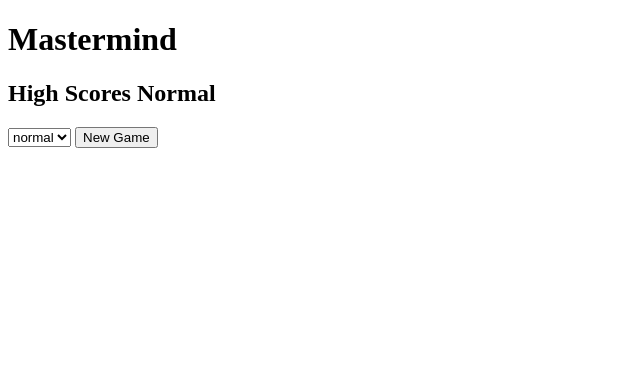
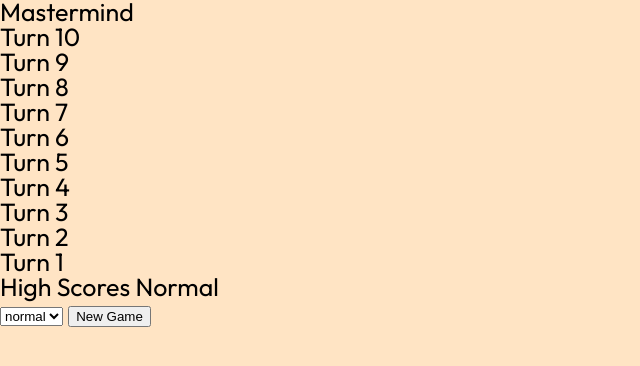
Before and after one commit to ASamedWalker/playmastermind, a plain HTML site: page src/index.html in a window 1280 px wide. Shown: the whole page, without its empty margins (0-640 px from the left). Drawn offline with Linux system fonts and the light colour scheme; no server answers.

Commit message:
Modifying and adding some functionality to my game

```diff
--- a/src/Controller/Controller.js
+++ b/src/Controller/Controller.js
@@ -1,7 +1,7 @@
-import {default as codeMaker } from "../CodeMaker.js";
+import {default as codeMaker } from "../js/CodeMaker.js";
 import * as model from "../Model/Model.js";
-import { maxTries } from "../Config.js";
-import { default as UI } from "../UI.js"
+import { maxTries } from "../js/Config.js";
+import { default as UI } from "../js/UI.js"
 
 // Await our promise
 const initModel = async () => {
@@ -12,9 +12,15 @@ const initModel = async () => {
 }
 // -----------------------------------------------
 
+
+const initUI = () =>  {
+    UI.renderBoard();
+}
+
 // Initializer
 const startGame = () => {
     initModel();
+    initUI();
 }
 
 startGame();
--- a/src/Views/BoardView.js
+++ b/src/Views/BoardView.js
@@ -1,4 +1,4 @@
-import { maxTries } from "../Config.js";
+import { maxTries, maxNumbers, codeLength} from "../js/Config.js";
 
 class BoardView {
     #element = document.querySelector(".game-board-view");
@@ -21,10 +21,11 @@ class BoardView {
 
     getHTMLForChoices() {
         let html = '';
-        for (let i = 0; i < maxTries; i++) {
+        for (let i = 0; i < codeLength; i++) {
             html += `
             <div class="choice choice-number" data-choice=${i}">
-            <span class="number"></span></div>`;
+            <span class="number"></span>
+            </div>`;
         }
         return html;
     }
--- /dev/null
+++ b/src/css/reset.css
@@ -0,0 +1,135 @@
+/* http://meyerweb.com/eric/tools/css/reset/
+   v2.0 | 20110126
+   License: none (public domain)
+*/
+
+html,
+body,
+div,
+span,
+applet,
+object,
+iframe,
+h1,
+h2,
+h3,
+h4,
+h5,
+h6,
+p,
+blockquote,
+pre,
+a,
+abbr,
+acronym,
+address,
+big,
+cite,
+code,
+del,
+dfn,
+em,
+img,
+ins,
+kbd,
+q,
+s,
+samp,
+small,
+strike,
+strong,
+sub,
+sup,
+tt,
+var,
+b,
+u,
+i,
+center,
+dl,
+dt,
+dd,
+ol,
+ul,
+li,
+fieldset,
+form,
+label,
+legend,
+table,
+caption,
+tbody,
+tfoot,
+thead,
+tr,
+th,
+td,
+article,
+aside,
+canvas,
+details,
+embed,
+figure,
+figcaption,
+footer,
+header,
+hgroup,
+menu,
+nav,
+output,
+ruby,
+section,
+summary,
+time,
+mark,
+audio,
+video {
+  margin: 0;
+  padding: 0;
+  border: 0;
+  font-size: 100%;
+  font: inherit;
+  vertical-align: baseline;
+}
+
+/* HTML5 display-role reset for older browsers */
+article,
+aside,
+details,
+figcaption,
+figure,
+footer,
+header,
+hgroup,
+menu,
+nav,
+section {
+  display: block;
+}
+
+body {
+  line-height: 1;
+}
+
+ol,
+ul {
+  list-style: none;
+}
+
+blockquote,
+q {
+  quotes: none;
+}
+
+blockquote:before,
+blockquote:after,
+q:before,
+q:after {
+  content: "";
+  content: none;
+}
+
+table {
+  border-collapse: collapse;
+  border-spacing: 0;
+}
--- /dev/null
+++ b/src/css/style.css
@@ -0,0 +1,21 @@
+@import url("https://fonts.googleapis.com/css2?family=Outfit&display=swap");
+
+:root {
+  --peg-red: #f1200e;
+  --peg-black: #373338;
+  --flag-white: #ddd7fc;
+  --flag-red: #f2080b;
+  --color-blue: #23a6d5;
+}
+
+html {
+  font-family: "Outfit", sans-serif;
+  font-size: 25px;
+  box-sizing: border-box;
+}
+
+body {
+  height: 100vh;
+  width: 100%;
+  background-color: bisque;
+}
--- a/index.html
+++ b/src/index.html
@@ -5,7 +5,8 @@
     <meta http-equiv="X-UA-Compatible" content="IE=edge">
     <meta name="viewport" content="width=device-width, initial-scale=1.0">
     <title>Mastermind</title>
-
+    <link rel="stylesheet" href="./css/reset.css" />
+    <link rel="stylesheet" href="./css/style.css" />
 </head>
 <body>
 
@@ -37,6 +38,6 @@
 
     <div class="overlay hidden"></div>
     <div class="alert hidden"></div>
-    <script src="./src/Controller.js" type="module"></script>
+    <script src="./Controller/Controller.js" type="module"></script>
 </body>
 </html>
--- a/src/CodeMaker.js
+++ b/src/js/CodeMaker.js
@@ -1,4 +1,4 @@
-import {codeLength, minNumbers, maxNumbers} from "./Config.js"
+import {codeLength, minNumbers, maxNumbers} from "../js/Config.js"
 
 class CodeMaker {
     /*Use the async function to implicitly returns a
--- a/src/UI.js
+++ b/src/js/UI.js
@@ -1,4 +1,4 @@
-import { default as boardView } from "./Views/BoardView.js";
+import { default as boardView } from "../Views/BoardView.js";
 
 
 class UI {
```
Also changed, not shown: src/js/Config.js (renamed from src/Config.js).
